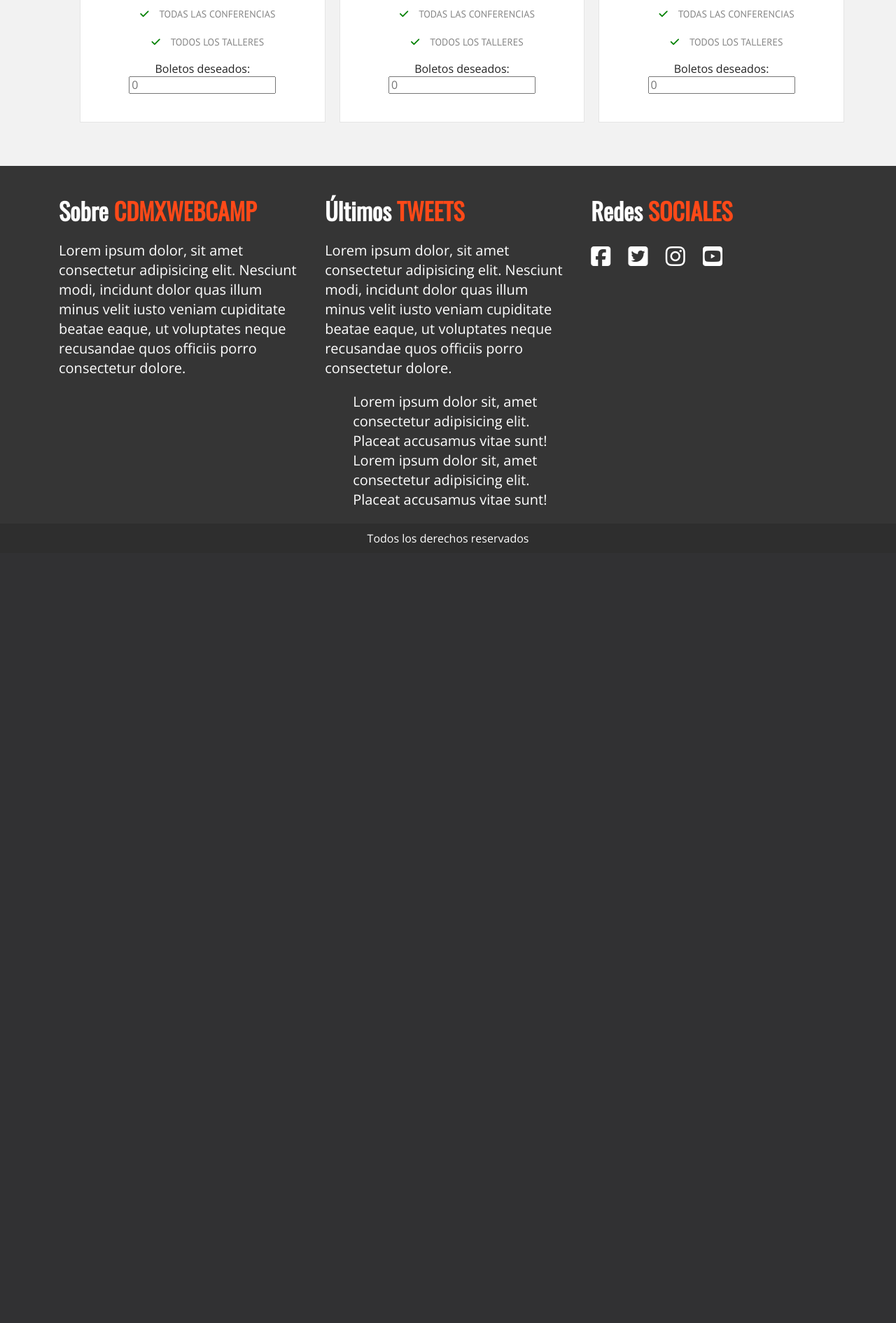
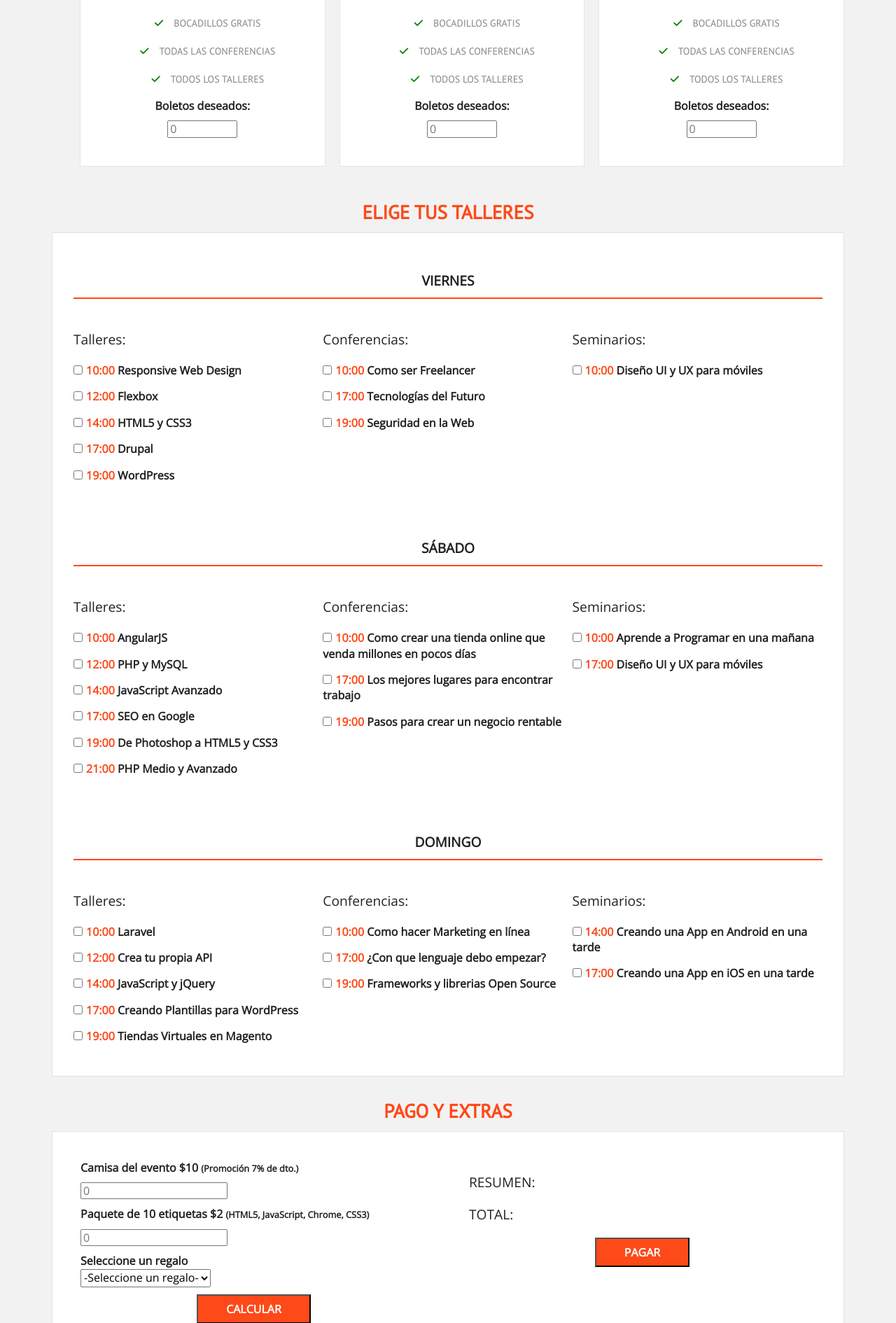
Before and after one commit to TecAbel/conferencias, a PHP site: page /registro.html in a window 1280 px wide. Shown: the part 1327-3217 px from the top of the page at 70% size. Before the commit the page ends 2103 px from the top, so only its background shows below. Run offline with PHP 8.4, Linux system fonts and the light colour scheme; some libraries are stand-ins or nearby versions.

Commit message:
diseño de registro listo

```diff
--- a/css/main.css
+++ b/css/main.css
@@ -788,6 +788,113 @@ footer.site-footer p.copyright{
   /*****quita margen blanco***/
   margin: 0;
 }
+
+
+/****INTERNAS****/
+/*****REGISTRO******/
+form.registro h3{
+  text-align: center;
+  text-transform: uppercase;
+  margin: 20px 0 0 0;
+}
+form.registro label{
+  margin-bottom: 5px;
+  font-weight: bold;
+}
+h4{
+  text-align: center;
+  text-transform: uppercase;
+  border-bottom: 2px solid #fe4918;
+  padding-bottom: 10px;
+  font-size: 1.2em;
+}
+
+div.caja{
+  background-color: white;
+  border: 1px solid #e1e1e1;
+  padding: 10px;
+  margin: 10px;
+}
+
+div.campo{
+  padding: 20px;
+}
+
+@media only screen and (min-width: 768px){
+  div.campo{
+    float: left;
+    width: 33.3%;
+  }
+}
+
+div.paquetes .tabla-precio:hover{
+  transform: none;
+  box-shadow: none;
+}
+div.paquetes .tabla-precio input{
+  clear: both;
+  width: 100px;
+  margin: 10px auto 0 auto;
+  display: block;
+}
+.contenido-dia{
+  padding: 20px;
+  /*display: none;*/
+}
+
+@media only screen and (min-width: 768px){
+  .contenido-dia > div{
+    float: left;
+    width: 33.3%;
+  }
+}
+.contenido-dia > div p{
+  text-align: left;
+}
+.contenido-dia > div label{
+  display: block;
+  padding-bottom: 10px;
+}
+
+.contenido-dia > div input{
+  margin-right: 5px;
+}
+
+.contenido-dia > div label time{
+  color: #fe4918;
+}
+/*******RESUMEN REGISTRO*/
+
+.resumen p{
+  font-size: 1.2em;
+  text-transform: uppercase;
+}
+
+.resumen .extras{
+  float: left;
+  width: 50%;
+  padding: 30px;
+}
+
+.extras .orden{
+  text-align: left;
+  margin-bottom: 10px;
+}
+
+.extras .orden input{
+  margin: 10px 0 0 0;
+}
+
+.resumen .total{
+  float: right;
+  width: 50%;
+  padding: 30px;
+}
+
+.resumen input{
+  display: block;
+  margin: 10px auto;
+}
 /* ==========================================================================
    Helper classes
    ========================================================================== */
--- a/registro.html
+++ b/registro.html
@@ -61,7 +61,7 @@
         </div>
         <div class="campo">
           <label for="email">Correo: </label>
-          <input type="email" name="email" id="email">
+          <input type="email" name="email" id="email" placeholder="tu email">
         </div>
         <div class="error"></div>
       </div><!--campos usuario-->
@@ -114,7 +114,115 @@
             </div>
           </li>
         </ul>
-      </div>
+      </div><!--paquetes-->
+
+      <div id="eventos" class="eventos clearfix">
+        <h3>Elige tus talleres</h3>
+        <div class="caja">
+              <div id="viernes" class="contenido-dia clearfix">
+                  <h4>Viernes</h4>
+                      <div>
+                          <p>Talleres:</p>
+                          <label><input type="checkbox" name="registro[]" id="taller_01" value="taller_01"><time>10:00</time> Responsive Web Design</label>
+                          <label><input type="checkbox" name="registro[]" id="taller_02" value="taller_02"><time>12:00</time> Flexbox</label>
+                          <label><input type="checkbox" name="registro[]" id="taller_03" value="taller_03"><time>14:00</time> HTML5 y CSS3</label>
+                          <label><input type="checkbox" name="registro[]" id="taller_04" value="taller_04"><time>17:00</time> Drupal</label>
+                          <label><input type="checkbox" name="registro[]" id="taller_05" value="taller_05"><time>19:00</time> WordPress</label>
+                      </div>
+                      <div>
+                          <p>Conferencias:</p>
+                          <label><input type="checkbox" name="registro[]" id="conf_01" value="conf_01"><time>10:00</time> Como ser Freelancer</label>
+                          <label><input type="checkbox" name="registro[]" id="conf_02" value="conf_02"><time>17:00</time> Tecnologías del Futuro</label>
+                          <label><input type="checkbox" name="registro[]" id="conf_03" value="conf_03"><time>19:00</time> Seguridad en la Web</label>
+                      </div>
+                      <div>
+                          <p>Seminarios:</p>
+                          <label><input type="checkbox" name="registro[]" id="sem_01" value="sem_01"><time>10:00</time> Diseño UI y UX para móviles</label>
+                      </div>
+              </div> <!--#viernes-->
+              <div id="sabado" class="contenido-dia clearfix">
+                  <h4>Sábado</h4>
+                  <div>
+                        <p>Talleres:</p>
+                        <label><input type="checkbox" name="registro[]" id="taller_06" value="taller_06"><time>10:00</time> AngularJS</label>
+                        <label><input type="checkbox" name="registro[]" id="taller_07" value="taller_07"><time>12:00</time> PHP y MySQL</label>
+                        <label><input type="checkbox" name="registro[]" id="taller_08" value="taller_08"><time>14:00</time> JavaScript Avanzado</label>
+                        <label><input type="checkbox" name="registro[]" id="taller_09" value="taller_09"><time>17:00</time> SEO en Google</label>
+                        <label><input type="checkbox" name="registro[]" id="taller_10" value="taller_10"><time>19:00</time> De Photoshop a HTML5 y CSS3</label>
+                        <label><input type="checkbox" name="registro[]" id="taller_11" value="taller_11"><time>21:00</time> PHP Medio y Avanzado</label>
+                  </div>
+                  <div>
+                        <p>Conferencias:</p>
+                        <label><input type="checkbox" name="registro[]" id="conf_04" value="conf_04"><time>10:00</time> Como crear una tienda online que venda millones en pocos días</label>
+                        <label><input type="checkbox" name="registro[]" id="conf_05" value="conf_05"><time>17:00</time> Los mejores lugares para encontrar trabajo</label>
+                        <label><input type="checkbox" name="registro[]" id="conf_06" value="conf_06"><time>19:00</time> Pasos para crear un negocio rentable</label>
+                  </div>
+                  <div>
+                        <p>Seminarios:</p>
+                        <label><input type="checkbox" name="registro[]" id="sem_02" value="sem_02"><time>10:00</time> Aprende a Programar en una mañana</label>
+                        <label><input type="checkbox" name="registro[]" id="sem_03" value="sem_03"><time>17:00</time> Diseño UI y UX para móviles</label>
+                  </div>
+              </div> <!--#sabado-->
+              <div id="domingo" class="contenido-dia clearfix">
+                  <h4>Domingo</h4>
+                  <div>
+                        <p>Talleres:</p>
+                        <label><input type="checkbox" name="registro[]" id="taller_12" value="taller_12"><time>10:00</time> Laravel</label>
+                        <label><input type="checkbox" name="registro[]" id="taller_13" value="taller_13"><time>12:00</time> Crea tu propia API</label>
+                        <label><input type="checkbox" name="registro[]" id="taller_14" value="taller_14"><time>14:00</time> JavaScript y jQuery</label>
+                        <label><input type="checkbox" name="registro[]" id="taller_15" value="taller_15"><time>17:00</time> Creando Plantillas para WordPress</label>
+                        <label><input type="checkbox" name="registro[]" id="taller_16" value="taller_16"><time>19:00</time> Tiendas Virtuales en Magento</label>
+                  </div>
+                  <div>
+                        <p>Conferencias:</p>
+                        <label><input type="checkbox" name="registro[]" id="conf_07" value="conf_07"><time>10:00</time> Como hacer Marketing en línea</label>
+                        <label><input type="checkbox" name="registro[]" id="conf_08" value="conf_08"><time>17:00</time> ¿Con que lenguaje debo empezar?</label>
+                        <label><input type="checkbox" name="registro[]" id="conf_09" value="conf_09"><time>19:00</time> Frameworks y librerias Open Source</label>
+                  </div>
+                  <div>
+                        <p>Seminarios:</p>
+                        <label><input type="checkbox" name="registro[]" id="sem_04" value="sem_04"><time>14:00</time> Creando una App en Android en una tarde</label>
+                        <label><input type="checkbox" name="registro[]" id="sem_05" value="sem_05"><time>17:00</time> Creando una App en iOS en una tarde</label>
+                  </div>
+              </div> <!--#domingo-->
+          </div><!--.caja-->
+      </div> <!--#eventos-->
+      <div class="resumen" id="resumen">
+        <h3>Pago y Extras</h3>
+        <div class="caja clearfix">
+          <div class="extras">
+            <div class="orden">
+              <label for="camisa_evento">Camisa del evento $10 <small>(Promoción 7% de dto.)</small></label>
+              <input type="number" min="0" id="camisa_evento" size="3" placeholder="0">
+            </div><!--orden-->
+            <div class="orden">
+              <label for="etiquetas">Paquete de 10 etiquetas $2 <small>(HTML5, JavaScript, Chrome, CSS3)</small></label>
+              <input type="number" min="0" id="etiquetas" size="3" placeholder="0">
+            </div><!--orden-->
+            <div class="orden">
+              <label for="regalo">Seleccione un regalo</label><br>
+              <select name="regalo" id="regalo" required>
+                <option value="">-Seleccione un regalo-</option>
+                <option value="ETI">Etiquetas</option>
+                <option value="PUL">Pulseras</option>
+                <option value="PLU">Plumas</option>
+              </select>
+            </div><!--orden-->
+            <input type="button" value="Calcular" id="calcular" class="button">
+          </div><!--extras-->
+          <div class="total">
+            <p>Resumen:</p>
+            <div class="lista-productos">
+
+            </div>
+            <p>Total:</p>
+            <div class="suma-total">
+
+            </div>
+            <input type="submit" value="Pagar" class="button" id="btnRegistro">
+          </div><!--total-->
+        </div><!--caja-->
+      </div><!--resumen-->
     </form>
   </section>
 
```
